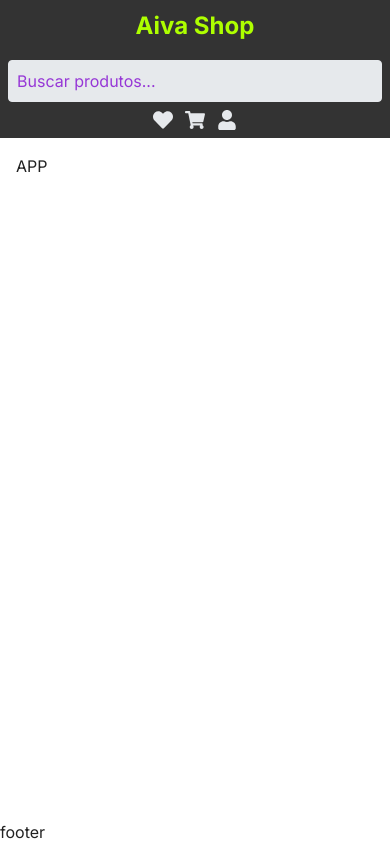
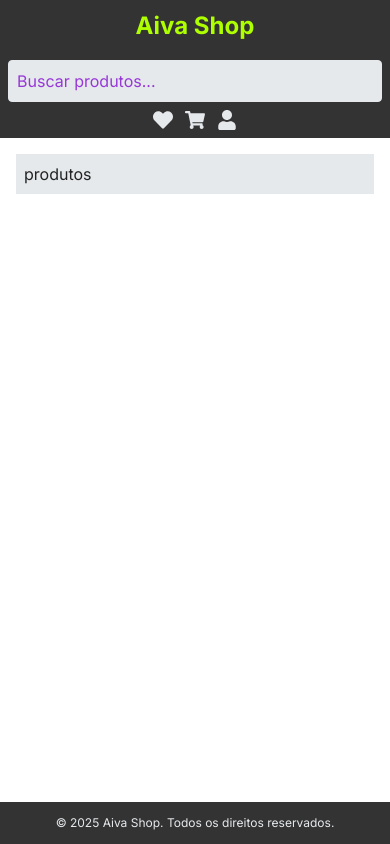
Before and after one commit to ehurafa/aiva-test, a React (Vite) app: page / in a window 390 px wide. Built offline with nearby package versions, Linux system fonts and the light colour scheme.

Commit message:
feat(main-content): add responsive main content component with dynamic layout for home, category, and details

```diff
--- /dev/null
+++ b/src/components/Content.styles.ts
@@ -0,0 +1,42 @@
+
+import { styled } from '@stitches/react';
+import { theme } from '../styles/stitches.config';
+
+export const Container = styled('main', {
+  padding: '16px',
+  backgroundColor: theme.colors.lightGray,
+
+  '@media (max-width: 768px)': {
+    padding: '8px',
+  },
+})
+
+export const Grid = styled('div', {
+  display: 'grid',
+  gridTemplateColumns: 'repeat(auto-fit, minmax(200px, 1fr))',
+  gap: '16px',
+
+  '@media (max-width: 768px)': {
+    gridTemplateColumns: '1fr',
+  },
+})
+
+export const Detail = styled('div', {
+  padding: '16px',
+  backgroundColor: theme.colors.softBlack,
+  color: theme.colors.lightGray,
+  borderRadius: '8px',
+  boxShadow: '0 4px 6px rgba(0, 0, 0, 0.1)',
+
+  h1: {
+    marginBottom: '8px',
+    color: theme.colors.neonGreen,
+  },
+})
+
+export const CategoryHeader = styled('div', {
+  marginBottom: '16px',
+  h1: {
+    color: theme.colors.darkGray,
+  },
+})
--- /dev/null
+++ b/src/components/Content.tsx
@@ -0,0 +1,37 @@
+import { useLocation } from 'react-router-dom'
+import { Container, Grid, Detail, CategoryHeader } from './Content.styles'
+
+export const Content = () => {
+  const location = useLocation()
+
+  if (location.pathname === '/detalhes') {
+    return (
+      <Container>
+        <Detail>
+          <h1>Detalhes do Produto</h1>
+        </Detail>
+      </Container>
+    )
+  }
+
+  if (location.pathname.startsWith('/categoria')) {
+    return (
+      <Container>
+        <CategoryHeader>
+          <h1>Categoria: Nome da Categoria</h1>
+        </CategoryHeader>
+        <Grid>
+           produtos
+        </Grid>
+      </Container>
+    )
+  }
+
+  return (
+    <Container>
+      <Grid>
+       produtos
+      </Grid>
+    </Container>
+  )
+}
--- a/src/components/layout/Footer.styles.ts
+++ b/src/components/layout/Footer.styles.ts
@@ -1,5 +1,26 @@
-import { styled } from '../../styles/stitches.config'
+import { styled } from '@stitches/react'
+import { theme } from '../../styles/stitches.config'
 
 export const Container = styled('footer', {
   display: 'flex',
+  flexDirection: 'column',
+  alignItems: 'center',
+  justifyContent: 'center',
+  padding: '16px',
+  backgroundColor: theme.colors.darkGray,
+  color: theme.colors.lightGray,
+  textAlign: 'center',
+
+  '@media (max-width: 768px)': {
+    padding: '12px',
+  },
+});
+
+export const Copyright = styled('div', {
+  fontSize: '14px',
+  color: theme.colors.lightGray,
+
+  '@media (max-width: 768px)': {
+    fontSize: '12px',
+  },
 })
--- a/src/components/layout/Footer.tsx
+++ b/src/components/layout/Footer.tsx
@@ -1,7 +1,11 @@
-import { Container } from './Footer.styles.ts'
+import { Container, Copyright } from './Footer.styles'
 
 export const Footer = () => {
   return (
-    <Container>footer</Container>
+    <Container>
+      <Copyright>
+        &copy; {new Date().getFullYear()} Aiva Shop. Todos os direitos reservados.
+      </Copyright>
+    </Container>
   )
 }
--- a/src/components/layout/Layout.tsx
+++ b/src/components/layout/Layout.tsx
@@ -1,16 +1,16 @@
 import { Container, MainContent } from './Layout.styles.ts'
 import { Header } from './Header'
+import { Content } from '../Content'
 import { Footer } from './Footer'
 
-type LayoutProps = {
-  children: React.ReactNode
-}
 
-export const Layout = ({ children }: LayoutProps) => {
+export const Layout = () => {
   return (
     <Container>
       <Header />
-      <MainContent>{children}</MainContent>
+      <MainContent>
+        <Content />
+      </MainContent>
       <Footer />
     </Container>
   )
```
